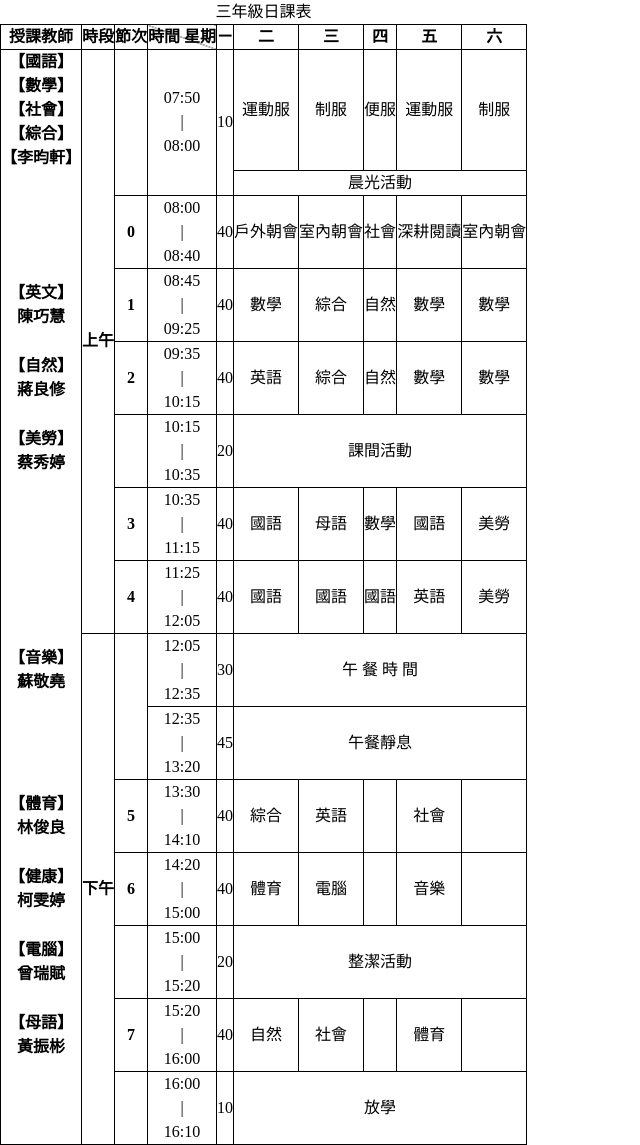
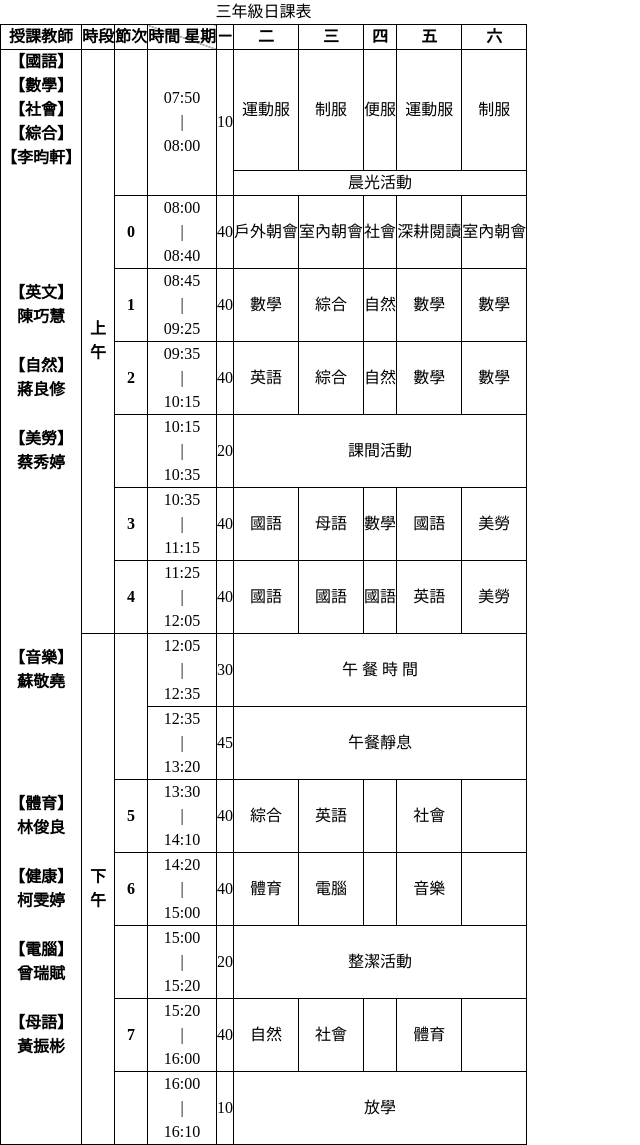
Before and after one commit to Louis-369/HTML-CSS, a plain HTML site: page 1003/homework.html in a window 1280 px wide. Shown: the whole page, without its empty margins (0-640 px from the left). Drawn offline with Linux system fonts and the light colour scheme.

Commit message:
Update table headers for clarity: change "上午" to "上午" and "下午" to "下午"

```diff
--- a/1003/homework.html
+++ b/1003/homework.html
@@ -35,7 +35,7 @@
             【綜合】 <br />
             【李昀軒】
           </th>
-          <th rowspan="8">上午</th>
+          <th rowspan="8">上<br />午</th>
           <td rowspan="2"></td>
           <td rowspan="2">07:50<br />|<br />08:00</td>
           <td rowspan="2">10</td>
@@ -126,7 +126,7 @@
             【音樂】 <br />
             蘇敬堯
           </th>
-          <th rowspan="7">下午</th>
+          <th rowspan="7">下<br />午</th>
           <td rowspan="2"></td>
           <td>12:05<br />|<br />12:35</td>
           <td>30</td>
```
